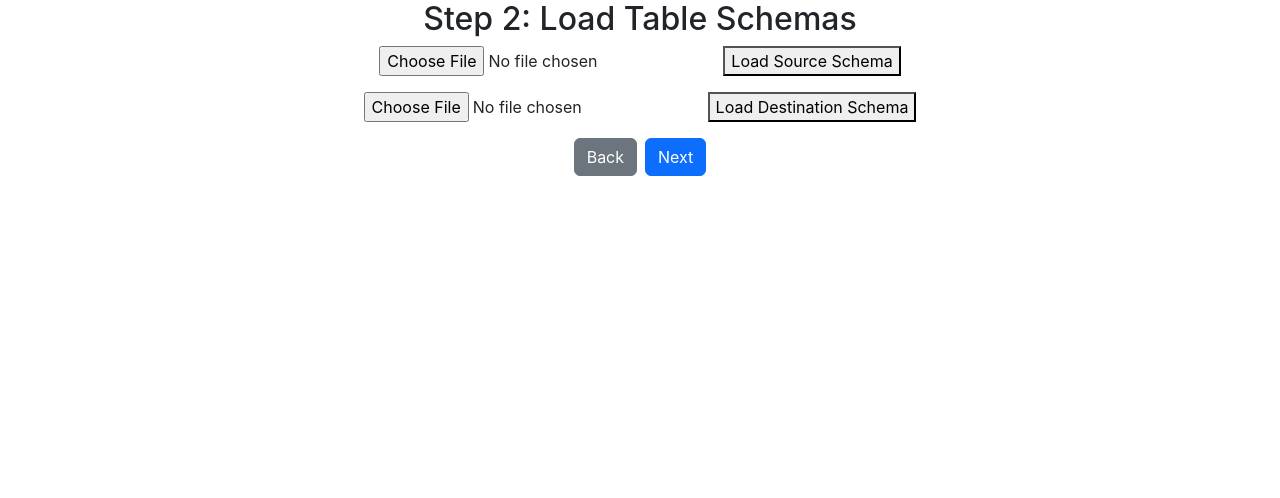
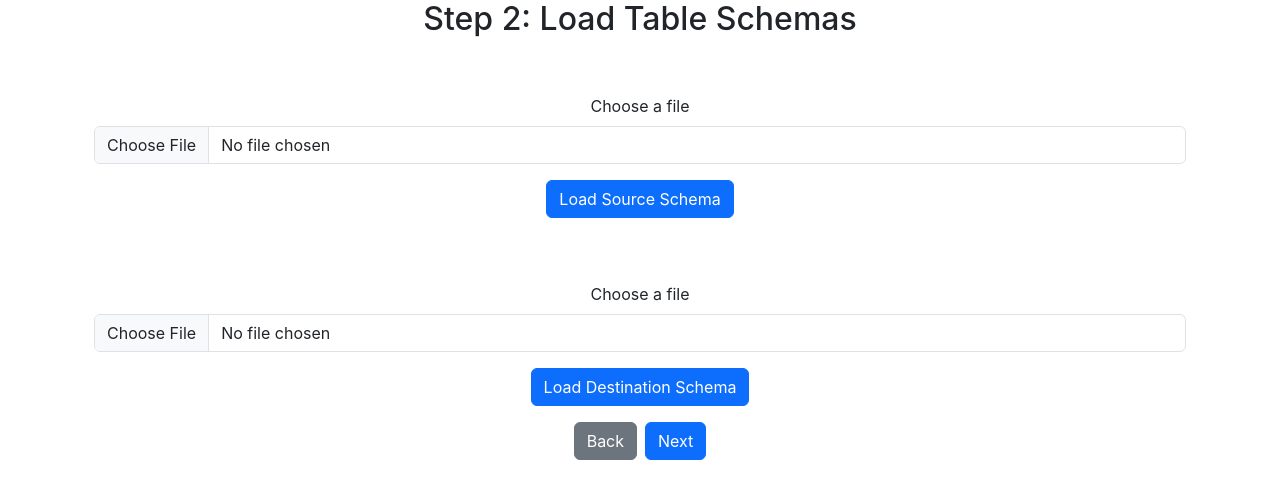
Before and after one commit to nirajvnec/DataMapter, a React (Create React App) app in the folder client/: page / in a window 1280 px wide. Both pictures are taken after typing "Sample", "Sample" into the empty fields and a click on the button "Submit". Shown: the top 498 px of the page. Built offline with nearby package versions, Linux system fonts and the light colour scheme.

Commit message:
Added CSS

```diff
--- a/client/src/SourceTableSchemaLoader.tsx
+++ b/client/src/SourceTableSchemaLoader.tsx
@@ -48,9 +48,19 @@ const SourceTableSchemaLoader: FC<Props> = ({ onSchemaLoad, isSource }) => {
   }, [file, onSchemaLoad]);
 
   return (
-    <div>
-      <input type="file" onChange={handleFileUpload} />
-      <button onClick={handleLoadSchema}>
+    <div className="container mt-5">
+      <div className="mb-3">
+        <label htmlFor="formFile" className="form-label">
+          Choose a file
+        </label>
+        <input
+          className="form-control"
+          type="file"
+          id="formFile"
+          onChange={handleFileUpload}
+        />
+      </div>
+      <button className="btn btn-primary" onClick={handleLoadSchema}>
         Load {isSource ? "Source" : "Destination"} Schema
       </button>
     </div>
```
